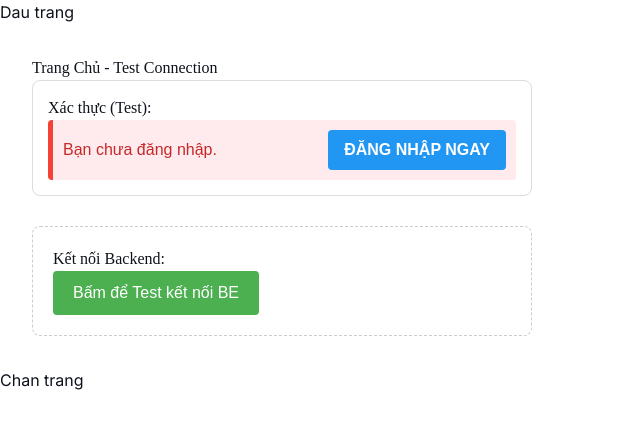
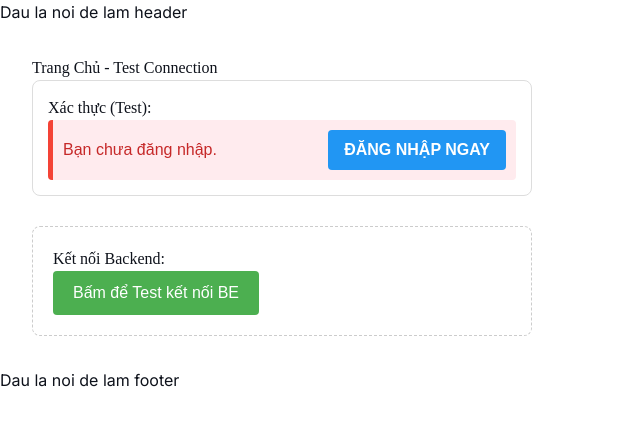
Before and after one commit to macofanh/fashions-store, a Vue app: page / in a window 1280 px wide. Shown: the top 428 px of the page, without its empty margins (0-640 px from the left). Built offline with nearby package versions, Linux system fonts and the light colour scheme; no server answers; a web font is replaced by a local one.

Commit message:
dev branch init

```diff
--- a/src/layouts/components/FooterLayout.vue
+++ b/src/layouts/components/FooterLayout.vue
@@ -1,5 +1,5 @@
 <script setup></script>
 <template>
-    <div>Chan trang</div>
+    <div>Dau la noi de lam footer</div>
 </template>
 <style lang="scss" scoped></style>
--- a/src/layouts/components/HeaderLayout.vue
+++ b/src/layouts/components/HeaderLayout.vue
@@ -1,5 +1,5 @@
 <script setup></script>
 <template>
-    <div>Dau trang</div>
+    <div>Dau la noi de lam header</div>
 </template>
 <style lang="scss" scoped></style>
```
